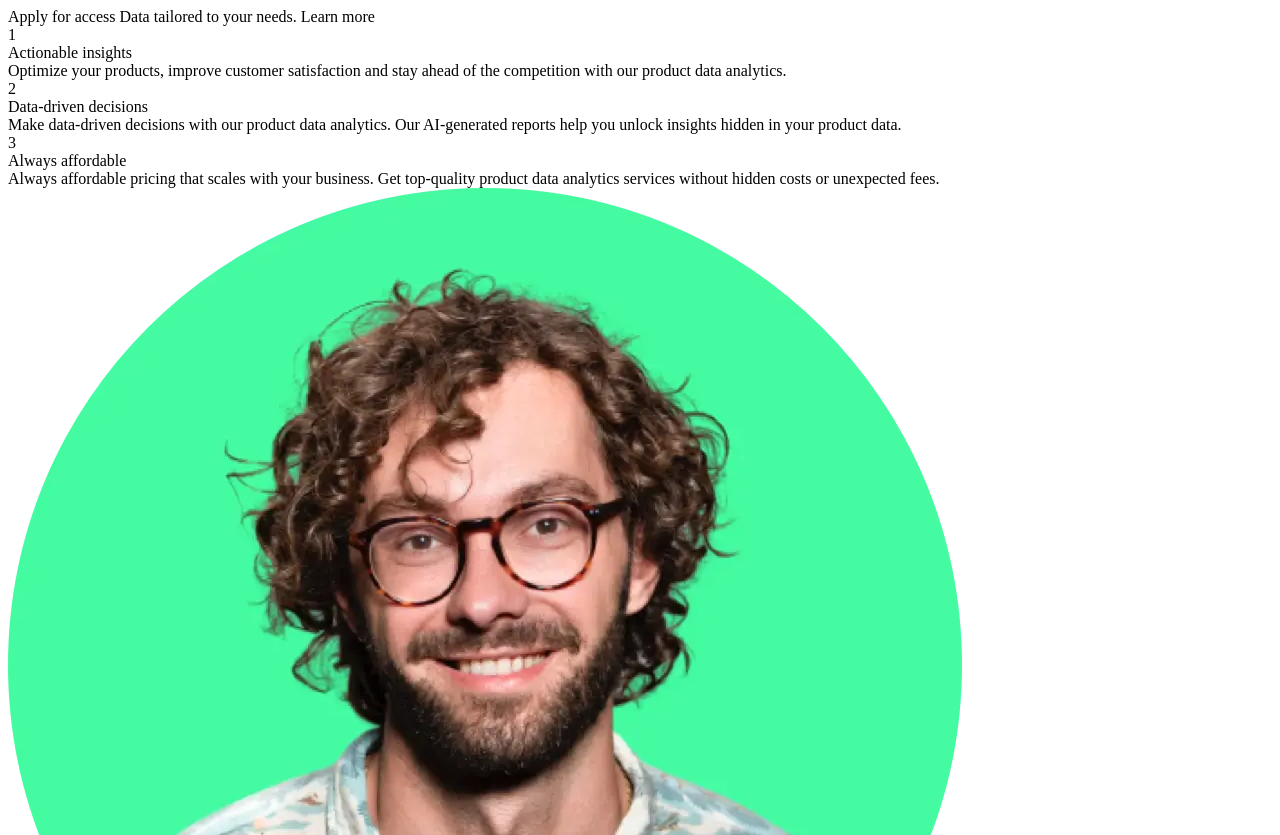
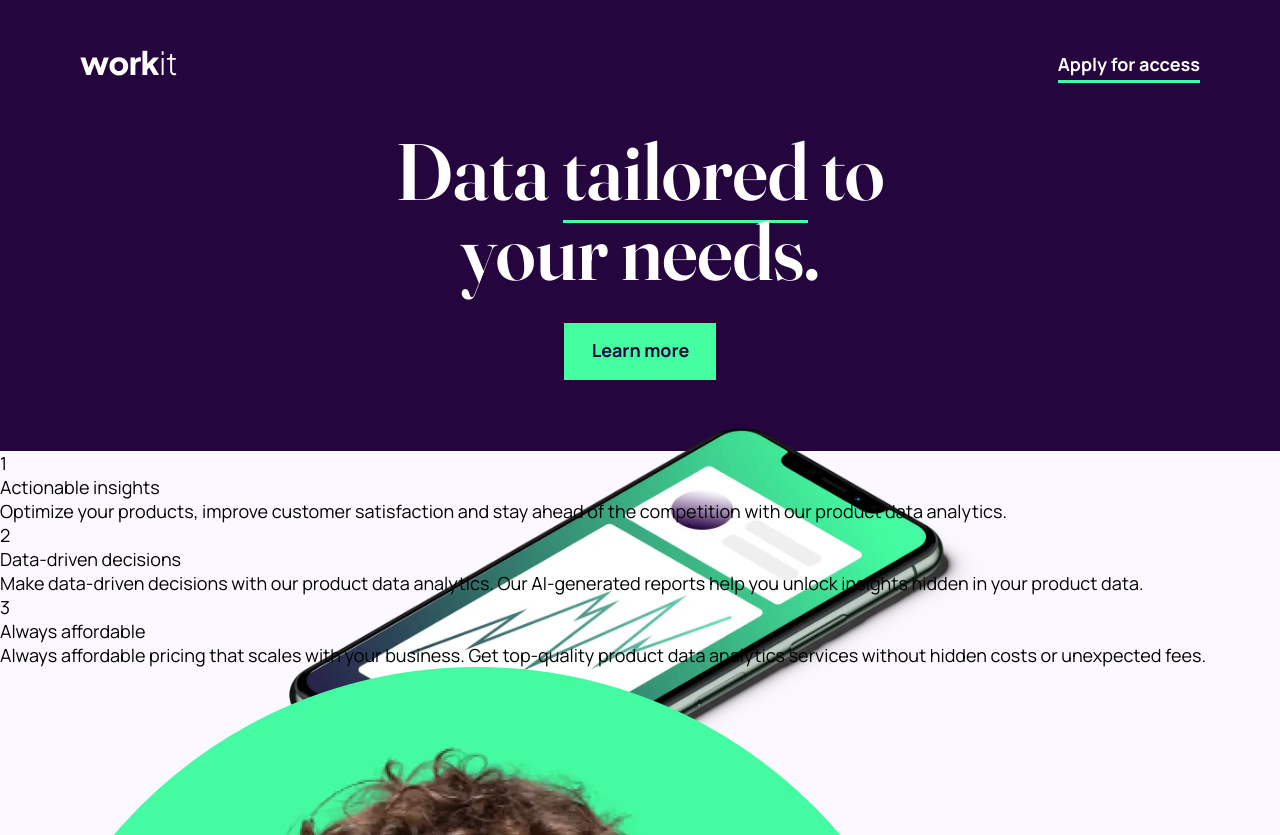
Before and after one commit to caitevanish/FEM-workit-landing-page, a plain HTML site: page index.html in a window 1280 px wide. Shown: the top 835 px of the page. Drawn offline with Linux system fonts and the light colour scheme.

Commit message:
header and hero markup and styling

```diff
--- a/index.html
+++ b/index.html
@@ -10,13 +10,29 @@
       sizes="32x32"
       href="./assets/images/favicon-32x32.png"
     />
+    <link rel="stylesheet" href="/sstyles.css" />
 
     <title>Frontend Mentor | Workit landing page</title>
   </head>
+
   <body>
     <main>
+      <header>
+        <a href="#">
+          <img src="/assets/images/logo-light.svg" alt="logo" />
+        </a>
+        <button class="btn secondary secondary--default">
+          Apply for access
+        </button>
+      </header>
+
       <section id="hero">
-        Apply for access Data tailored to your needs. Learn more
+        <h1 class="heading heading__desktop-l">
+          Data <span class="underline">tailored</span> to your needs.
+        </h1>
+        <button class="btn primary primary--default">Learn more</button>
+        <br />
+        <img width="702px" src="/assets/images/image-hero.webp" alt="" />
       </section>
 
       <section id="services">
--- /dev/null
+++ b/sstyles.scss
@@ -0,0 +1,115 @@
+@font-face {
+  font-family: 'Fraunces 144';
+  src: url(/assets/fonts/fraunces/static/Fraunces_144pt-SemiBold.ttf);
+  font-style: normal;
+}
+
+@font-face {
+  font-family: 'Manrope';
+  src: url(/assets/fonts/manrope/Manrope-VariableFont_wght.ttf);
+}
+
+* {
+  margin: 0;
+  padding: 0;
+  box-sizing: border-box;
+}
+
+:root {
+  --dark-purple: #24053e;
+  --bright-green: #44ffa1;
+  --gray-purple: #584d62;
+  --white-purple: #fcf8ff;
+  --white: #fff;
+  --desktop-screen: 1440px;
+  --tablet-screen: 768px;
+  --mobile-screen: 375px;
+}
+
+html {
+  scroll-behavior: smooth;
+}
+
+body {
+  font-size: 18px;
+  font-family: 'Manrope';
+  background-color: var(--white-purple);
+}
+
+//Global
+
+h1 {
+  color: var(--white);
+}
+.heading {
+  font-family: 'Fraunces 144';
+  margin: auto;
+  &__desktop-l {
+    font-size: 5rem;
+    width: 635px;
+    line-height: 80px;
+    padding-bottom: 2rem;
+  }
+}
+
+//Button Styles
+
+.btn {
+  font-family: 'Manrope';
+  font-size: 18px;
+  font-style: normal;
+  font-weight: 700;
+}
+.primary {
+  padding: 13px 24.5px 16px 25.5px;
+  background-color: var(--bright-green);
+  border: 2px solid var(--bright-green);
+  &--default {
+    color: var(--dark-purple);
+    &:hover {
+      color: var(--bright-green);
+      background-color: transparent;
+    }
+  }
+}
+
+.secondary {
+  background-color: transparent;
+  border: none;
+  border-bottom: solid 3px var(--bright-green);
+  line-height: 32px;
+  &--default {
+    color: var(--white);
+
+    &:hover {
+      color: var(--bright-green);
+    }
+  }
+}
+
+//Sections
+
+header,
+#hero {
+  background-color: var(--dark-purple);
+  // border: none;
+}
+
+header {
+  display: flex;
+  justify-content: space-between;
+  align-items: center;
+  padding: 3rem 5rem;
+}
+
+#hero {
+  text-align: center;
+  height: 40vh;
+  & .underline {
+    border-bottom: solid 3px var(--bright-green);
+    line-height: 32px;
+  }
+  & img {
+    margin: 3rem;
+  }
+}
```
Also changed, not shown: sstyles.css (added), 1 other file.
